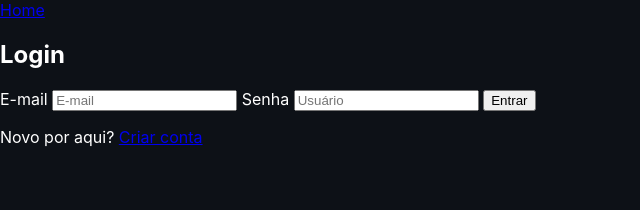
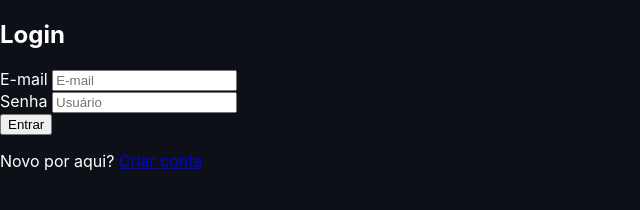
Before and after one commit to skyy-gg/tccsae.github.io, a website: page public/login.html in a window 1280 px wide. Shown: the whole page, without its empty margins (0-640 px from the left). Drawn offline with Linux system fonts and the light colour scheme.

Commit message:
Refactor login form structure and styling

```diff
--- a/public/login.html
+++ b/public/login.html
@@ -5,30 +5,32 @@
     <meta name="viewport" content="width=device-width, initial-scale=1.0">
     <title>Login</title>
     <link rel="stylesheet" href="css/global.css">
-    <link rel="stylesheet" href="css/index.css">
+    <link rel="stylesheet" href="css/login.css">
 </head>
 <body>
 
-    <header class="header">
-        <a href="/">Home</a>
-    </header>
-
-    <main>
+    <main class="login-wrapper">
+        <div class="login-card">
             <form action="#" method="#">
 
                 <h2>Login</h2>
 
+                <div class="form-group">
                     <label for="Email" class="label">E-mail</label>
                     <input type="email" name="E-mail" placeholder="E-mail" class="input" id="Email-Input" required>
+                </div>
 
+                <div class="form-group">
                     <label for="Password" class="label">Senha</label>
                     <input type="password" name="Password" placeholder="Usuário" class="input" id="Password-Input" required>
+                </div>
 
-            <button id="loginBtn" onclick="login()">Entrar</button>
+                <button type="button" id="loginBtn" onclick="login()">Entrar</button>
 
             </form>
 
-        <p>Novo por aqui? <a href="signIn.html">Criar conta</a></p>
+            <p class="register-redirect">Novo por aqui? <a href="signIn.html">Criar conta</a></p>
+        </div>
     </main>
 
     <script src="js/login.js"></script>
```
Lines whose indentation alone changed are shown as unchanged.
